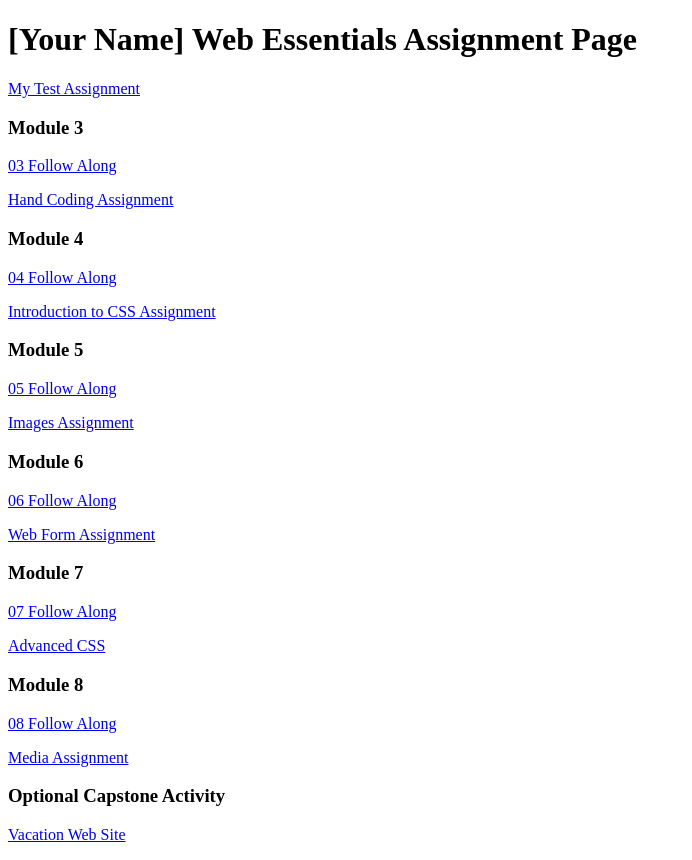
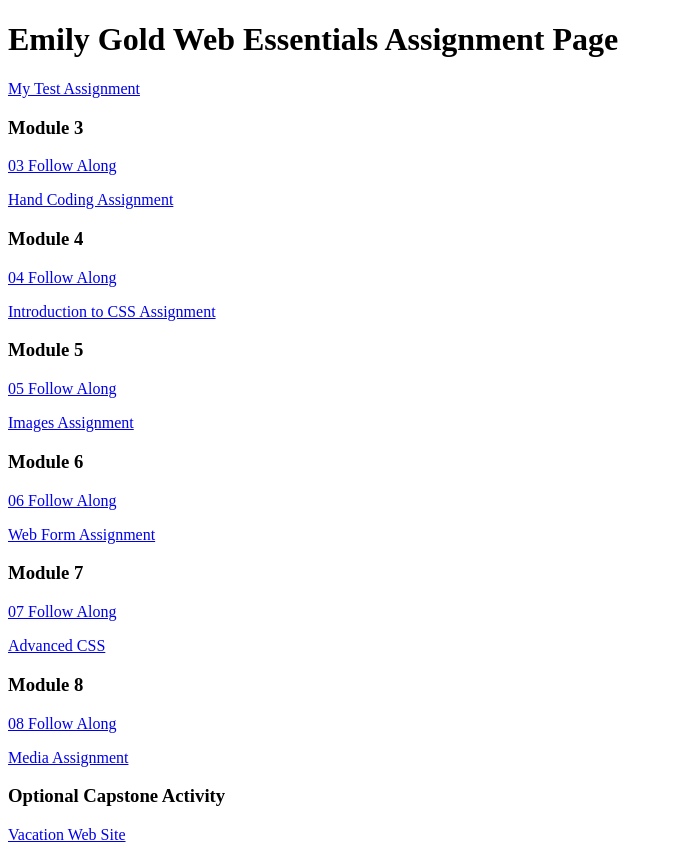
Before and after one commit to goldeneagol-arch/dwdd1600, a plain HTML site: page index.html in a window 1280 px wide. Shown: the whole page, without its empty margins (0-692 px from the left). Drawn offline with Linux system fonts and the light colour scheme.

Commit message:
Added name

```diff
--- a/index.html
+++ b/index.html
@@ -6,7 +6,7 @@
 		<title>dwdd 1600 assignment list page</title>
 	</head>
 	<body>
-		<h1>[Your Name] Web Essentials Assignment Page</h1>
+		<h1>Emily Gold Web Essentials Assignment Page</h1>
 		<p><a href="01test">My Test Assignment</a></p>
 
 		<h3>Module 3</h3>
```
